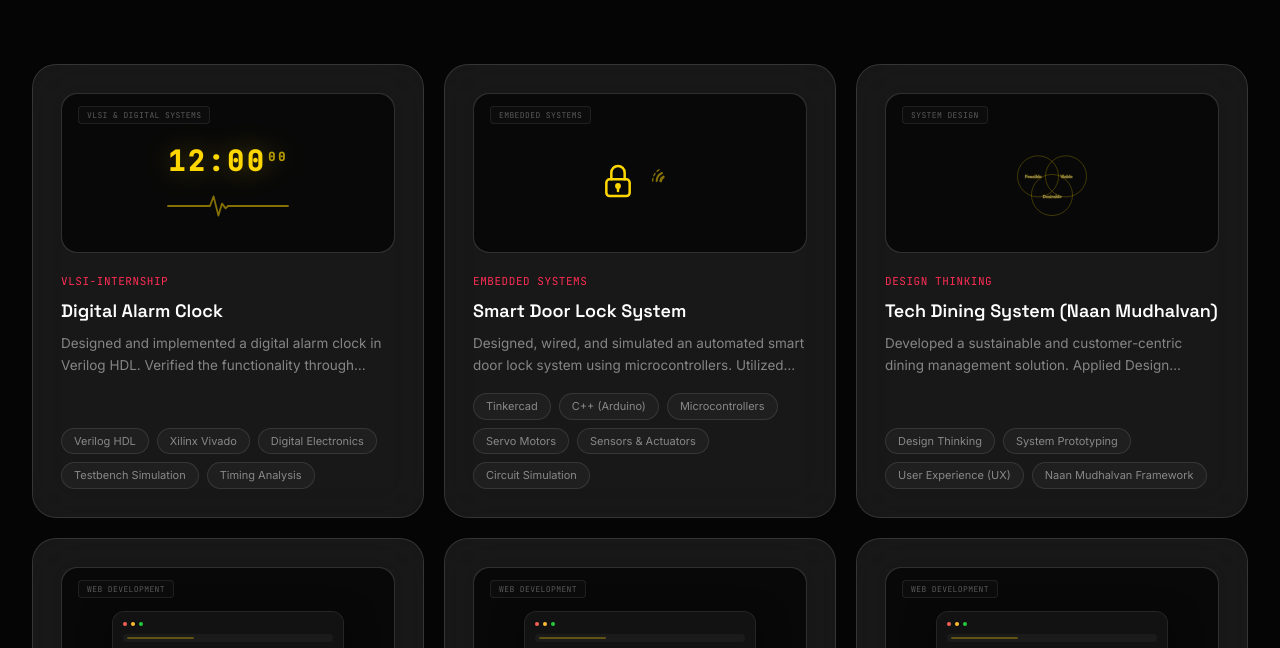
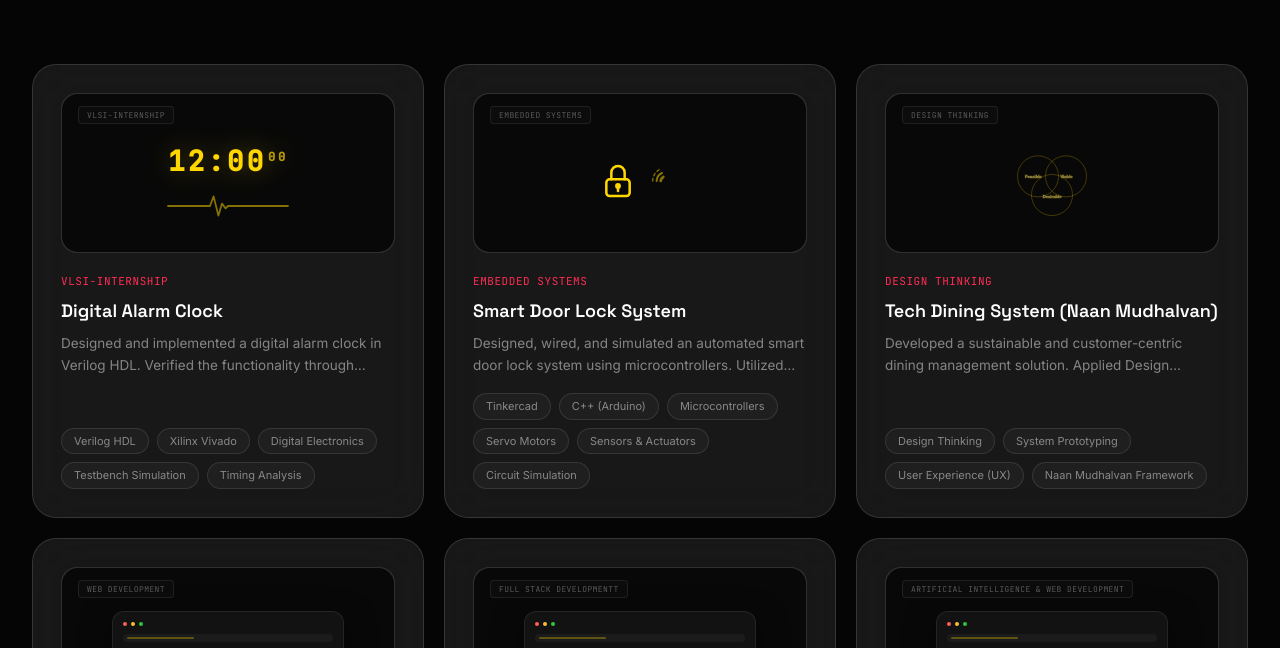
Before and after one commit to praveen-27-R/Praveen-portfolio, a React (Vite) app: page / in a window 1280 px wide. Shown: the part 4862-5510 px from the top of the page. Built offline with nearby package versions, Linux system fonts and the light colour scheme.

Commit message:
guvi-update

```diff
--- a/src/components/sections/ProjectCard.jsx
+++ b/src/components/sections/ProjectCard.jsx
@@ -1,11 +1,13 @@
 import GlassCard from '../ui/GlassCard.jsx'
 
-function ProjectIllustration({ id }) {
+function ProjectIllustration({ project }) {
+  const { id, category } = project
+
   if (id === 'digital-alarm-clock') {
     return (
       <div className="relative w-full h-full bg-[#080808] flex flex-col items-center justify-center overflow-hidden rounded-2xl">
         <div className="absolute top-3 left-4 border border-white/[0.08] rounded px-2 py-0.5 text-[8px] font-mono tracking-wider text-grey/40 uppercase bg-white/[0.02]">
-          VLSI & Digital Systems
+          {category}
         </div>
         <div className="font-mono text-[28px] font-bold text-[#FFD700] tracking-widest mt-3 drop-shadow-[0_0_12px_rgba(255,215,0,0.3)]">
           12:00<span className="text-xs align-super font-semibold text-[#FFD700]/70 ml-0.5">00</span>
@@ -21,7 +23,7 @@ function ProjectIllustration({ id }) {
     return (
       <div className="relative w-full h-full bg-[#080808] flex flex-col items-center justify-center overflow-hidden rounded-2xl">
         <div className="absolute top-3 left-4 border border-white/[0.08] rounded px-2 py-0.5 text-[8px] font-mono tracking-wider text-grey/40 uppercase bg-white/[0.02]">
-          Embedded Systems
+          {category}
         </div>
         <div className="flex items-center gap-3 mt-4">
           <svg className="w-10 h-10 text-[#FFD700]" viewBox="0 0 24 24" fill="none" stroke="currentColor" strokeWidth="1.5" strokeLinecap="round" strokeLinejoin="round">
@@ -44,7 +46,7 @@ function ProjectIllustration({ id }) {
     return (
       <div className="relative w-full h-full bg-[#080808] flex flex-col items-center justify-center overflow-hidden rounded-2xl">
         <div className="absolute top-3 left-4 border border-white/[0.08] rounded px-2 py-0.5 text-[8px] font-mono tracking-wider text-grey/40 uppercase bg-white/[0.02]">
-          System Design
+          {category}
         </div>
         <div className="relative w-28 h-20 mt-4 flex items-center justify-center">
           <svg className="w-full h-full text-[#FFD700]/25" viewBox="0 0 120 80" fill="none" stroke="currentColor" strokeWidth="1">
@@ -60,11 +62,16 @@ function ProjectIllustration({ id }) {
     )
   }
 
-  if (id === 'medtech-digital-partner' || id === 'modern-ece-portfolio' || id === 'ai-speech-translator') {
+  if (
+    id === 'medtech-digital-partner' ||
+    id === 'modern-ece-portfolio' ||
+    id === 'ai-speech-translator' ||
+    id === 'full-stack-development'
+  ) {
     return (
       <div className="relative w-full h-full bg-[#080808] flex flex-col items-center justify-center overflow-hidden rounded-2xl">
         <div className="absolute top-3 left-4 border border-white/[0.08] rounded px-2 py-0.5 text-[8px] font-mono tracking-wider text-grey/40 uppercase bg-white/[0.02]">
-          Web Development
+          {category}
         </div>
         <div className="w-[70%] h-[55%] border border-white/[0.08] rounded-xl bg-[#121212] mt-4 flex flex-col p-2.5 shadow-[0_10px_30px_rgba(0,0,0,0.5)]">
           <div className="flex gap-1 mb-2">
@@ -114,7 +121,7 @@ export default function ProjectCard({ project, onOpen }) {
                 {project.image && project.image !== '#' ? (
           <img src={project.image} alt={project.title} className="h-full w-full rounded-2xl object-cover" />
         ) : (
-          <ProjectIllustration id={project.id} />
+          <ProjectIllustration project={project} />
         )}
       </div>
 
--- a/src/data/projects.js
+++ b/src/data/projects.js
@@ -120,7 +120,7 @@ export const projects = [
   },
 
   {
-    id: 'modern-ece-portfolio',
+    id: 'full-stack-development',
     title: 'FULL STACK DEVELOPMENT',
     category: 'FULL STACK DEVELOPMENTt',
     tools: ['React', 'Tailwind CSS', 'Django', 'Github'],
@@ -173,7 +173,7 @@ export const projects = [
   timeline: 'July 2026',
   github: '#',
   liveDemo: '#',
-   image: '#',
+  image: null,
 
   gallery: [],
 },
```
Also changed, not shown: 8 other files (tests, documents, lock files or other folders).
